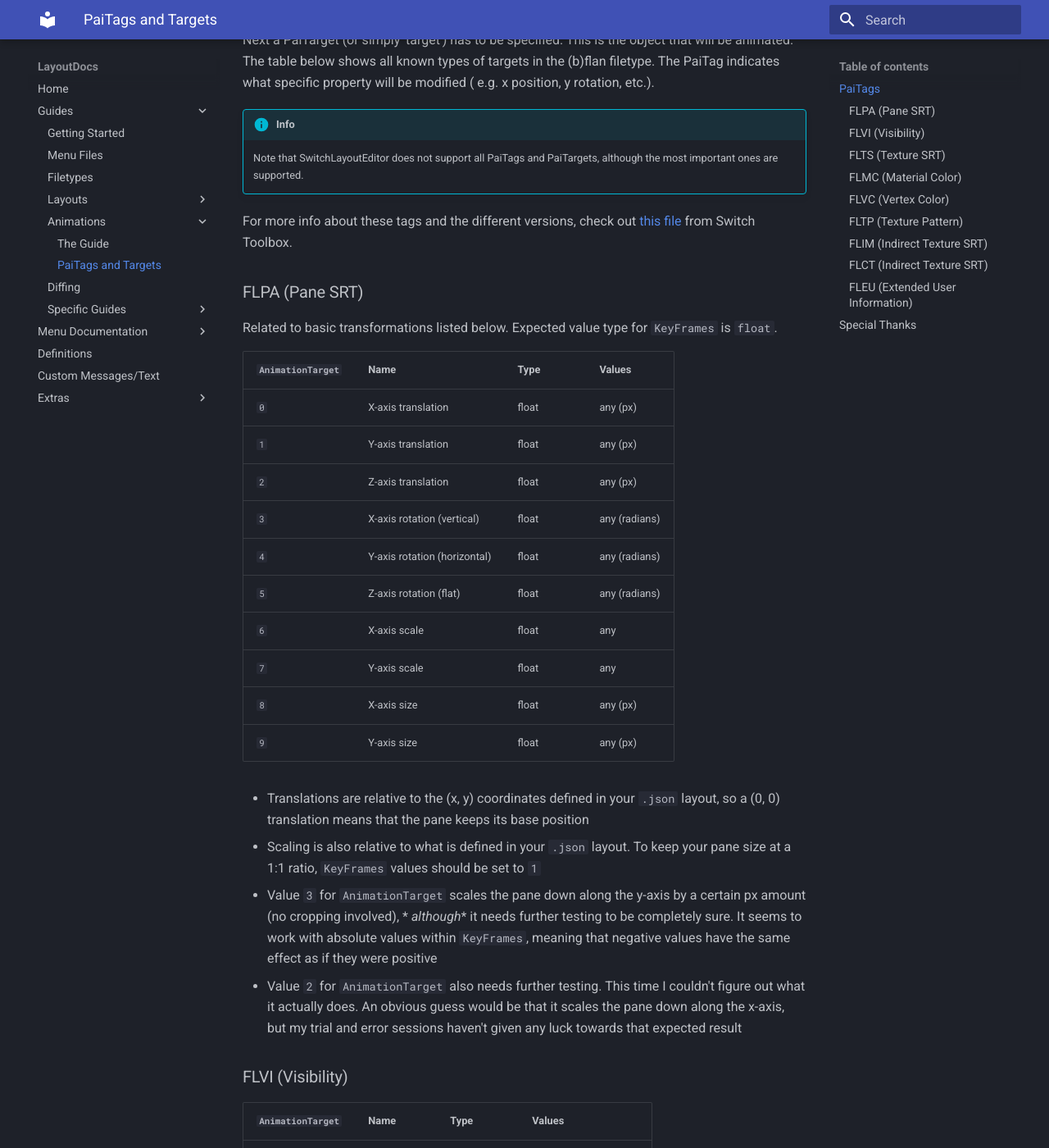
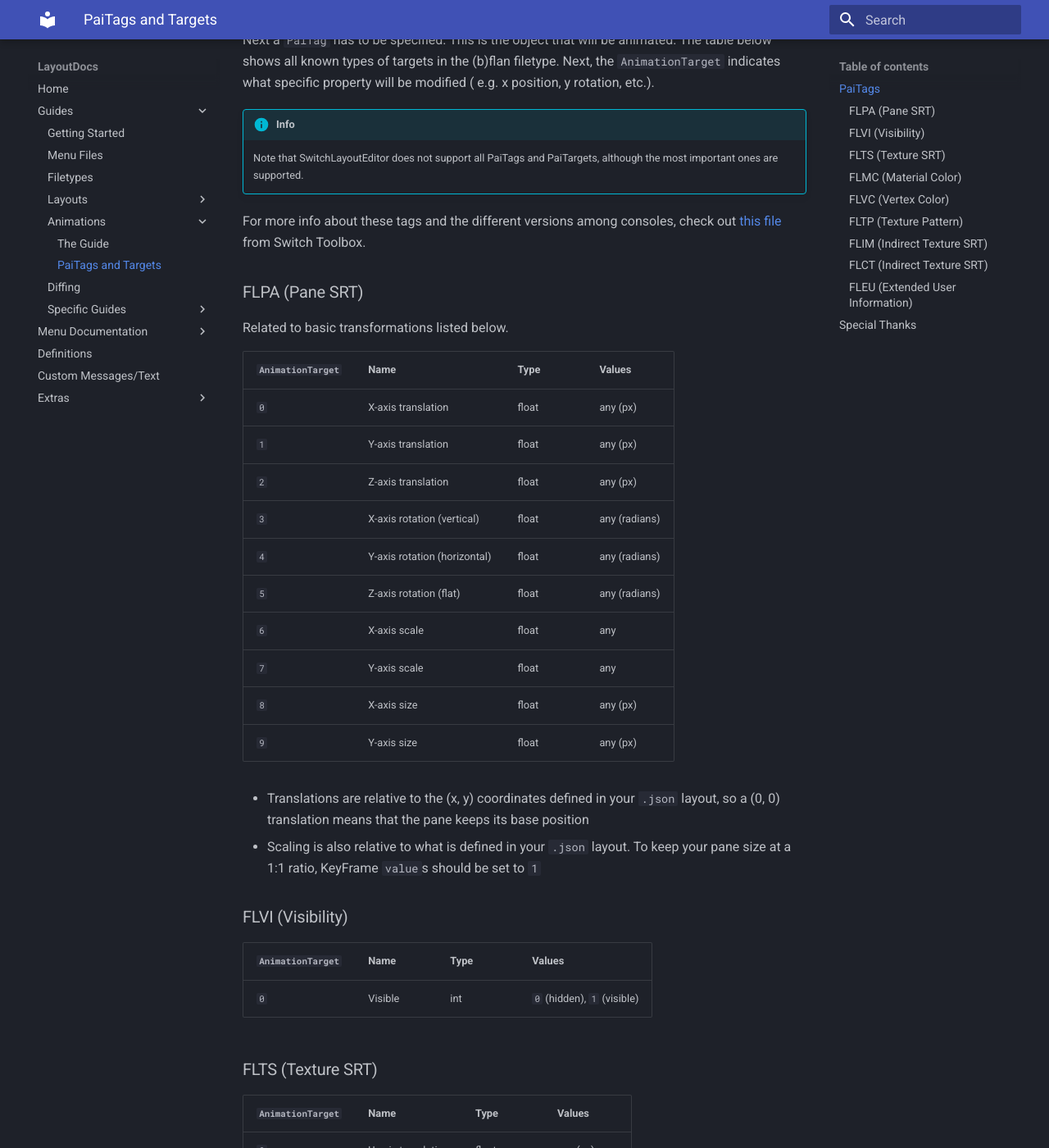
Before and after one commit to ThemezerNX/LayoutDocs, an MkDocs documentation site: the page built from docs/guide/animations/paitags-and-targets.md, in a window 1280 px wide and 1400 px high, scrolled down 1181 px. Shown: the whole window at 82% size. Built offline with MkDocs 1.6.1 and Material for MkDocs 9.7.7, drawn with Linux system fonts in a browser that asks for light colours; some of the changed text lies outside the part shown.

Commit message:
Update docs

```diff
--- a/docs/guide/animations/paitags-and-targets.md
+++ b/docs/guide/animations/paitags-and-targets.md
@@ -29,22 +29,21 @@ used, while the `AnimationTarget` specifies a specific property.
 | FLCC          | ⛔  | Per-**C**haracter Transform **C**urve | _unknown_                                                                                                |
 | [FLEU](#FLEU) | ⛔  | **E**xtended **U**ser Information     | USD patches (e.g. battery color based on charge level). These animation require code in the applications |
 
-Next a PaiTarget (or simply 'target') has to be specified. This is the object that will be animated. The table below
-shows all known types of targets in the (b)flan filetype. The PaiTag indicates what specific property will be modified (
+Next a `PaiTag` has to be specified. This is the object that will be animated. The table below
+shows all known types of targets in the (b)flan filetype. Next, the `AnimationTarget` indicates what specific property will be modified (
 e.g. x position, y rotation, etc.).
 
 !!! Info
     Note that SwitchLayoutEditor does not support all PaiTags and PaiTargets, although the most important ones are
     supported.
 
-For more info about these tags and the different versions, check
+For more info about these tags and the different versions among consoles, check
 out [this file](https://github.com/KillzXGaming/Switch-Toolbox/blob/c9e74e0be114885f347789f3bd348baccacf0842/File_Format_Library/FileFormats/Layout/Common.cs)
 from Switch Toolbox.
 
 ### <a href="#FLPA"></a>FLPA (Pane SRT)
 
 Related to basic transformations listed below.
-Expected value type for `KeyFrames` is `float`.
 
 | `AnimationTarget` | Name                         | Type  | Values        |
 |-------------------|------------------------------|-------|---------------|
@@ -61,14 +60,7 @@ Expected value type for `KeyFrames` is `float`.
 
 - Translations are relative to the (x, y) coordinates defined in your `.json` layout, so a (0, 0) translation means that
   the pane keeps its base position
-- Scaling is also relative to what is defined in your `.json` layout. To keep your pane size at a 1:1 ratio, `KeyFrames`
-  values should be set to `1`
-- Value `3` for `AnimationTarget` scales the pane down along the y-axis by a certain px amount (no cropping involved), *
-  *although** it needs further testing to be completely sure. It seems to work with absolute values within `KeyFrames`,
-  meaning that negative values have the same effect as if they were positive
-- Value `2` for `AnimationTarget` also needs further testing. This time I couldn't figure out what it actually does. An
-  obvious guess would be that it scales the pane down along the x-axis, but my trial and error sessions haven't given
-  any luck towards that expected result
+- Scaling is also relative to what is defined in your `.json` layout. To keep your pane size at a 1:1 ratio, KeyFrame `value`s should be set to `1`
 
 ### <a href="#FLVI"></a>FLVI (Visibility)
 
@@ -147,11 +139,6 @@ Related to vertex colors transformations listed below.
 | `14`              | Bottom Right Blue  | int  | 0-255  |
 | `15`              | Bottom Right Alpha | int  | 0-255  |
 
-*NB: I haven't tested this thoroughly for RGB channels (now you're probably seeing how annoying it is), but my guess is
-that `AnimationTarget` values follow a fairly simple and similar pattern: `0`, `1`, `2` = R, G, B for a specific pane
-corner, `3` = alpha for that same corner ; `4`, `5`, `6` = R, G, B for another corner, `7` = alpha for this second
-corner, ..., `16` = alpha channel for the whole pane.*
-
 ### <a href="#FLTP"></a>FLTP (Texture Pattern)
 
 | `AnimationTarget`               | Name    | Values |
```
Also changed, not shown: docs/guide/filetypes.md (+10 -10 lines).
